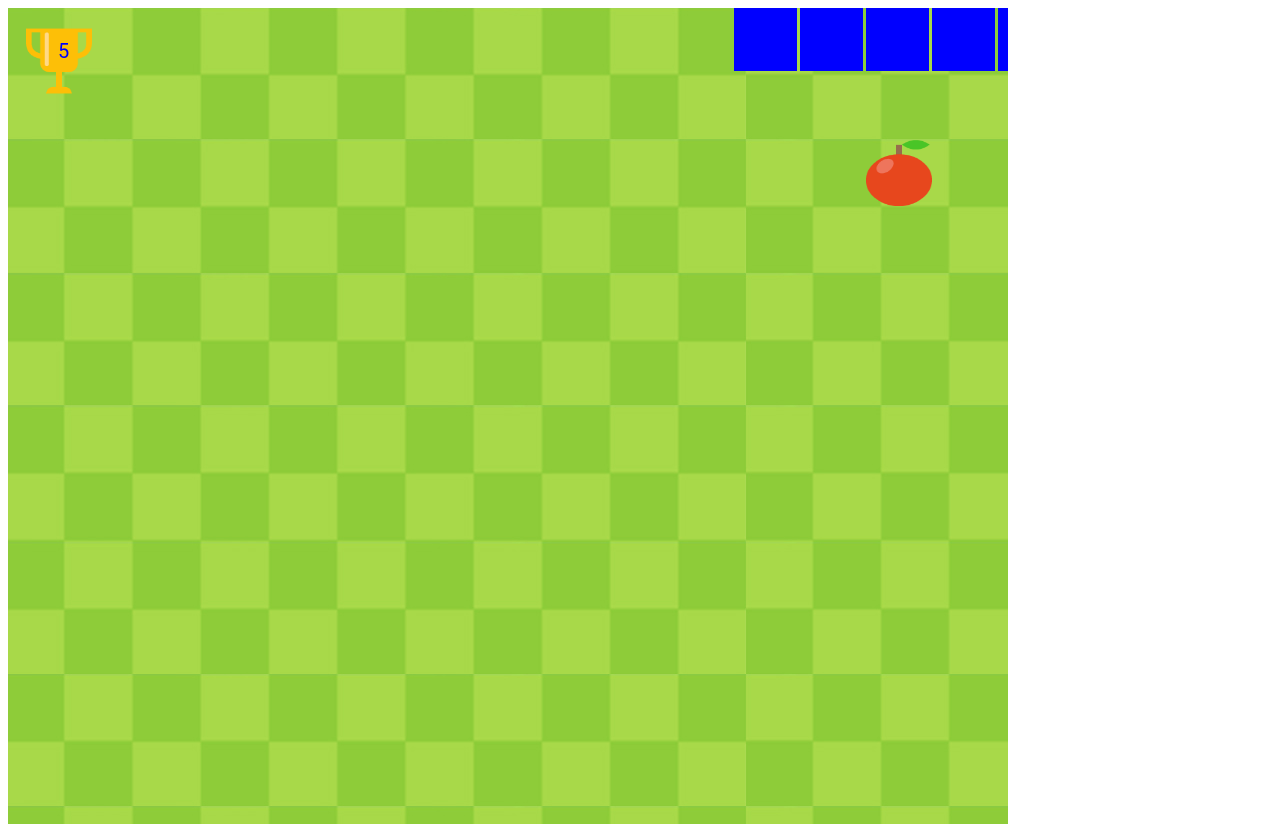
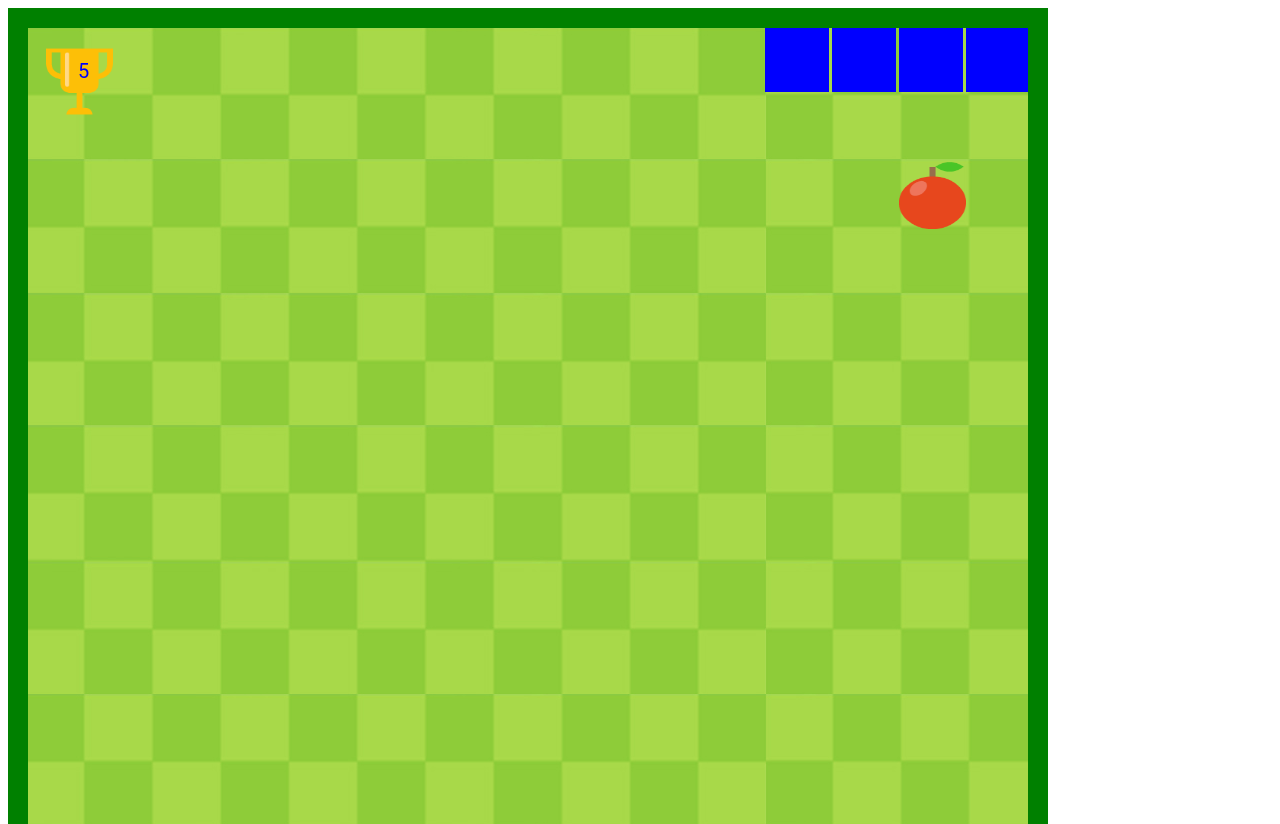
Before and after one commit to harshh-13/snakeGame, a plain HTML site: page index.html in a window 1280 px wide. Shown: the top 824 px of the page. Drawn offline with Linux system fonts and the light colour scheme.

Commit message:
Updated files

```diff
--- a/index.html
+++ b/index.html
@@ -4,7 +4,7 @@
 		<style>
 			#mycanvas{
 				background-image: url("Assets/bg.jpg");
-				border:2% solid green;
+				border:20px solid green;
 			}
 		</style>
 
--- a/snake.js
+++ b/snake.js
@@ -1,17 +1,11 @@
-
-
-
-
 function init(){
 	canvas = document.getElementById('mycanvas');
 	W = H = canvas.width = canvas.height = 1000;
 	pen = canvas.getContext('2d');
-	cs = 66;
+	cs = 67;
 	game_over = false;
 	score = 5;
 
-
-	//Create a Image Object for food
 	food_img = new Image();
 	food_img.src = "Assets/apple.png";
 
@@ -25,15 +19,12 @@ function init(){
 		color:"blue",
 		cells:[],
 		direction:"right",
-
-
 		createSnake:function(){
 			for(var i=this.init_len;i>0;i--){
 				this.cells.push({x:i,y:0});
 			}
 		},
 		drawSnake:function(){
-
 			for(var i=0;i<this.cells.length;i++){
 				pen.fillStyle = this.color;
 				pen.fillRect(this.cells[i].x*cs,this.cells[i].y*cs,cs-3,cs-3);
@@ -41,9 +32,6 @@ function init(){
 		},
 
 		updateSnake:function(){
-			//console.log("updating snake according to the direction property");
-			//check if the snake has eaten food, increase the length of the snake and
-			//generate new food object
 			var headX = this.cells[0].x;
 			var headY = this.cells[0].y;
 
@@ -53,14 +41,11 @@ function init(){
 				score++;
 
 			}
-			else
-			{
+			else {
 				this.cells.pop();
 			}
 
-
 			var nextX,nextY;
-
 			if(this.direction=="right"){
 				nextX = headX + 1;
 				nextY = headY;
@@ -80,22 +65,17 @@ function init(){
 
 			this.cells.unshift({x: nextX,y:nextY});
 
-			/*Write a Logic that prevents snake from going out*/
 			var last_x = Math.round(W/cs);
 			var last_y = Math.round(H/cs);
 
 			if(this.cells[0].y<0 || this.cells[0].x < 0 || this.cells[0].x > last_x || this.cells[0].y > last_y){
 				game_over = true;
 			}
-
 		}
-
 	};
 
 	snake.createSnake();
-	//Add a Event Listener on the Document Object
 	function keyPressed(e){
-		//Conditional Statments
 		if(e.key=="ArrowRight"){
 			snake.direction = "right";
 		}
@@ -108,19 +88,11 @@ function init(){
 		else{
 			snake.direction = "up";
 		}
-		console.log(snake.direction);
 	}
-
-
 	document.addEventListener('keydown',keyPressed) ;
-
 }
 
-
 function draw(){
-	//console.log("In Draw");
-
-	//erase the old frame
 	pen.clearRect(0,0,W,H);
 	snake.drawSnake();
 
@@ -131,17 +103,13 @@ function draw(){
 	pen.fillStyle = "blue";
 	pen.font = "20px Roboto"
 	pen.fillText(score,50,50);
-
-
 }
 
 function update(){
-	//console.log("In Update");
 	snake.updateSnake();
 }
 
 function getRandomFood(){
-
 	var foodX = Math.round(Math.random()*(W-cs)/cs);
 	var foodY = Math.round(Math.random()*(H-cs)/cs);
 
@@ -151,7 +119,6 @@ function getRandomFood(){
 		color:"red",
 	}
 	return food
-
 }
 
 function gameloop(){
```
